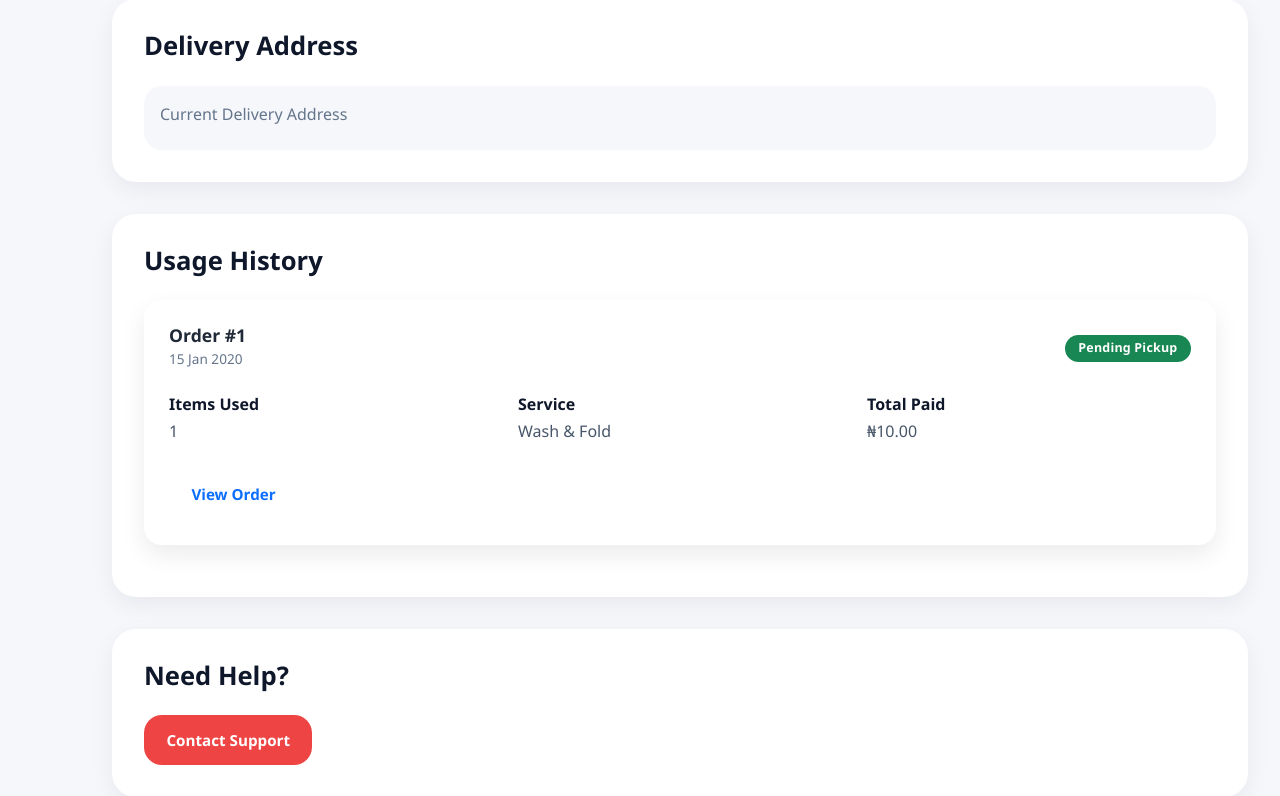
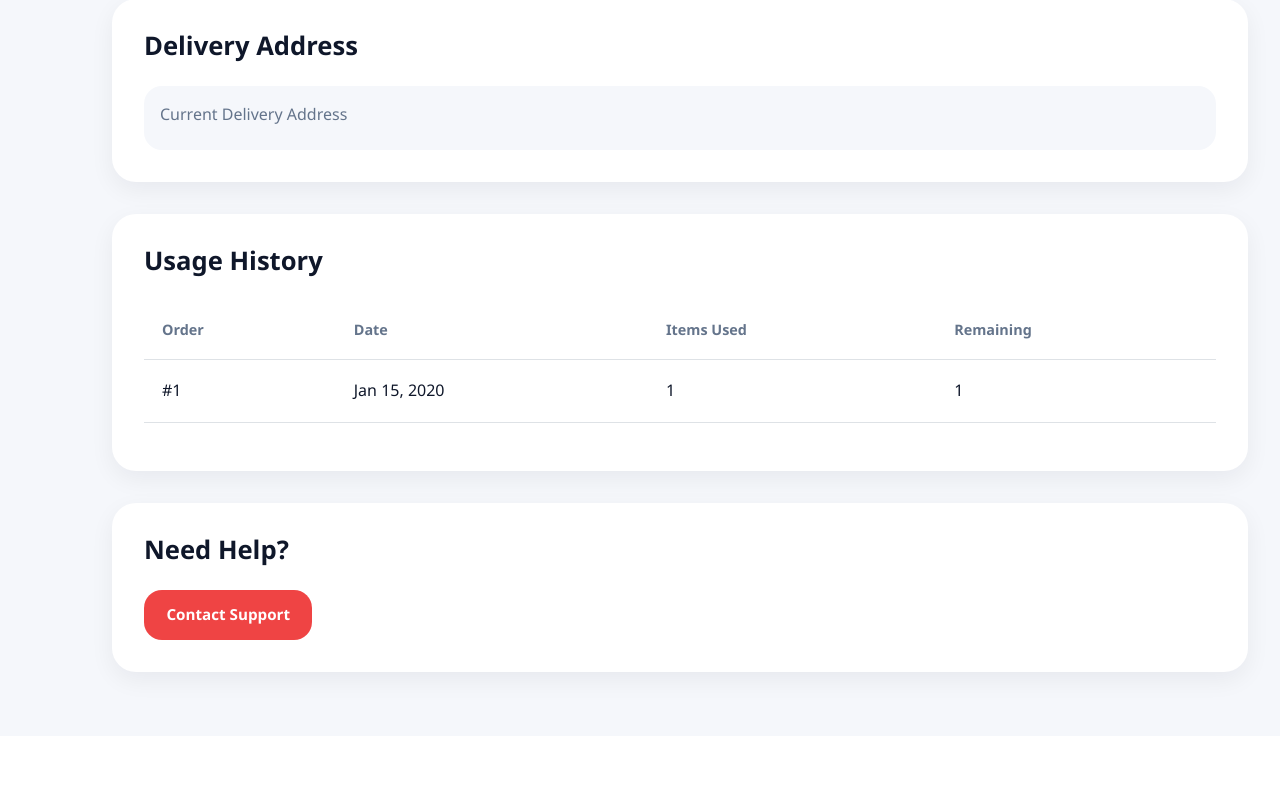
Before and after one commit to BlackMc25/WashEasy-Laundry-Service, a Django app: page /subscription/1/ in a window 1280 px wide. Shown: the part 1301-2097 px from the top of the page. After the commit the page ends 1991 px from the top, so only its background shows below. Run offline with Django 5.2, Linux system fonts and the light colour scheme; a user stored in the database is signed in; tables that the repository leaves empty hold one stand-in row (values such as "Sample post"); data that the repository does not hold is empty; parts of the project's set-up code (start-up, migrations or seed data) failed here and were passed over; some libraries are stand-ins or nearby versions.

Commit message:
upgrading Dashboard Ui

```diff
--- a/core/models.py
+++ b/core/models.py
@@ -827,34 +827,34 @@ class CustomerSubscription(models.Model):
 class SubscriptionUsage(models.Model):
 
     subscription = models.ForeignKey(
-
         CustomerSubscription,
-
         on_delete=models.CASCADE,
-
         related_name="usage"
-
     )
 
     order = models.ForeignKey(
-
         LaundryOrder,
-
         on_delete=models.CASCADE
-
     )
 
     items_used = models.PositiveIntegerField()
 
+    remaining_items = models.PositiveIntegerField()
+
+    total_items = models.PositiveIntegerField()
+
     created_at = models.DateTimeField(
-
         auto_now_add=True
-
     )
 
+    class Meta:
+        ordering = ["-created_at"]
+
     def __str__(self):
-
-        return f"{self.subscription.plan.name} - {self.items_used} Items"
+        return (
+            f"{self.subscription.customer.username} - "
+            f"{self.items_used} items"
+        )
 
 class UpgradeSettings(models.Model):
 
--- a/core/views.py
+++ b/core/views.py
@@ -1835,6 +1835,69 @@ def admin_order_detail(request, order_id):
         )
 
         order.status = new_status
+        # ==========================================
+        # SUBSCRIPTION USAGE ENGINE
+        # ==========================================
+
+        if (
+            new_status == "Delivered"
+            and order.subscription
+        ):
+
+            subscription = order.subscription
+
+            # Prevent duplicate deduction
+            already_recorded = SubscriptionUsage.objects.filter(
+                order=order
+            ).exists()
+
+            if not already_recorded:
+
+                subscription_items = 0
+
+                for item in order.items.all():
+
+                    if item.covered_by_subscription:
+
+                        subscription_items += item.quantity
+
+                if subscription_items > 0:
+
+                    subscription.remaining_items = max(
+                        subscription.remaining_items - subscription_items,
+                        0
+                    )
+
+                    subscription.save()
+
+                    SubscriptionUsage.objects.create(
+
+                        subscription=subscription,
+
+                        order=order,
+
+                        items_used=subscription_items,
+
+                        remaining_items=subscription.remaining_items,
+
+                        total_items=subscription.total_items,
+
+                    )
+
+                    Notification.objects.create(
+
+                        user=subscription.customer,
+
+                        title="Subscription Updated",
+
+                        message=(
+                            f"{subscription_items} subscription items "
+                            f"have been used.\n\n"
+                            f"Remaining items: "
+                            f"{subscription.remaining_items}"
+                        )
+
+                    )
 
         if new_status == 'Out For Delivery':
 
@@ -3206,9 +3269,7 @@ def verify_subscription_upgrade(request, subscription_id):
             previous_subscription.free_transport_trips_remaining
         )
 
-        previous_subscription.status = "Upgraded"
-
-        previous_subscription.payment_status = "Upgraded"
+        previous_subscription.status = "Expired"
 
         previous_subscription.save()
 
--- a/templates/subscription_detail.html
+++ b/templates/subscription_detail.html
@@ -391,127 +391,61 @@ href="{% static 'css/new_dashboard/subscription_detail.css' %}">
 
     </h3>
 
-    {% if usage_history %}
+        {% if usage_history %}
+
+        <table class="table">
+
+        <thead>
+
+        <tr>
+
+        <th>Order</th>
+
+        <th>Date</th>
+
+        <th>Items Used</th>
+
+        <th>Remaining</th>
+
+        </tr>
+
+        </thead>
+
+        <tbody>
 
         {% for usage in usage_history %}
 
-        <div class="usage-card">
+        <tr>
 
-            <div class="usage-header">
+        <td>#{{ usage.order.customer_order_number }}</td>
 
-                <div>
+        <td>{{ usage.created_at|date:"M d, Y" }}</td>
 
-                    <h5>
+        <td>{{ usage.items_used }}</td>
 
-                        Order #{{ usage.order.id }}
+        <td>{{ usage.remaining_items }}</td>
 
-                    </h5>
+        </tr>
 
-                    <small>
+        {% endfor %}
 
-                        {{ usage.created_at|date:"d M Y" }}
+        </tbody>
 
-                    </small>
+        </table>
 
-                </div>
+        {% else %}
 
-                <span class="badge bg-success">
+        <div class="empty-state">
 
-                    {{ usage.order.status }}
+        <h4>No Usage Yet</h4>
 
-                </span>
-
-            </div>
-
-            <div class="usage-body">
-
-                <div>
-
-                    <strong>
-
-                        Items Used
-
-                    </strong>
-
-                    <p>
-
-                        {{ usage.items_used }}
-
-                    </p>
-
-                </div>
-
-                <div>
-
-                    <strong>
-
-                        Service
-
-                    </strong>
-
-                    <p>
-
-                        {{ usage.order.service_type }}
-
-                    </p>
-
-                </div>
-
-                <div>
-
-                    <strong>
-
-                        Total Paid
-
-                    </strong>
-
-                    <p>
-
-                        ₦{{ usage.order.total_amount }}
-
-                    </p>
-
-                </div>
-
-            </div>
-
-            <div class="usage-footer">
-
-                <a
-                href="{% url 'order_detail' usage.order.id %}"
-                class="btn btn-outline-primary">
-
-                    View Order
-
-                </a>
-
-            </div>
+        <p>
+        Your subscription hasn't been used yet.
+        </p>
 
         </div>
 
-        {% endfor %}
-
-    {% else %}
-
-        <div class="empty-usage">
-
-            <i class="bi bi-bag-x"></i>
-
-            <h4>
-
-                No Usage Yet
-
-            </h4>
-
-            <p>
-
-                Your subscription hasn't been used for any laundry orders yet.
-
-            </p>
-
-        </div>
-
-    {% endif %}
+        {% endif %}
 
 </section>
 
```
Also changed, not shown: core/migrations/0049_alter_subscriptionusage_options_and_more.py (added).
